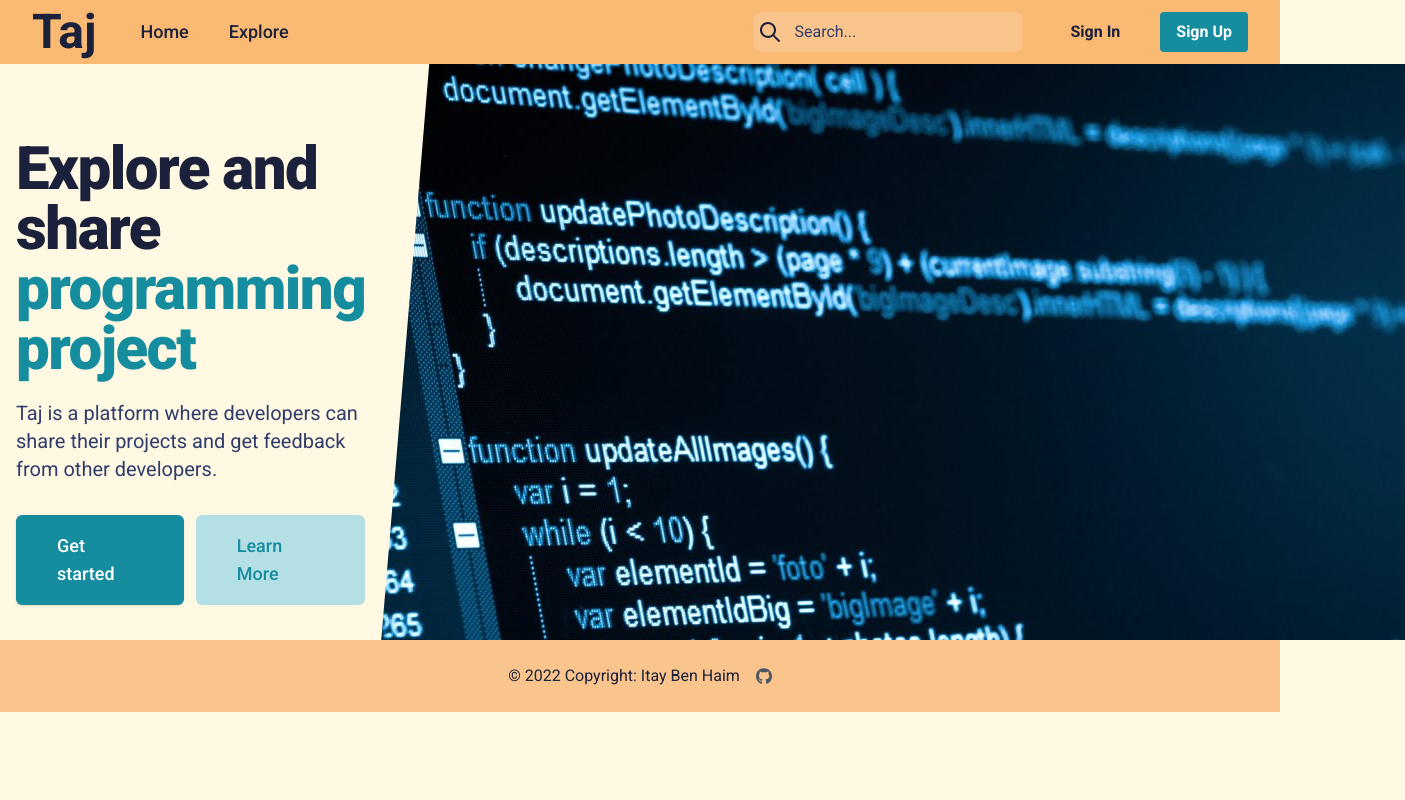
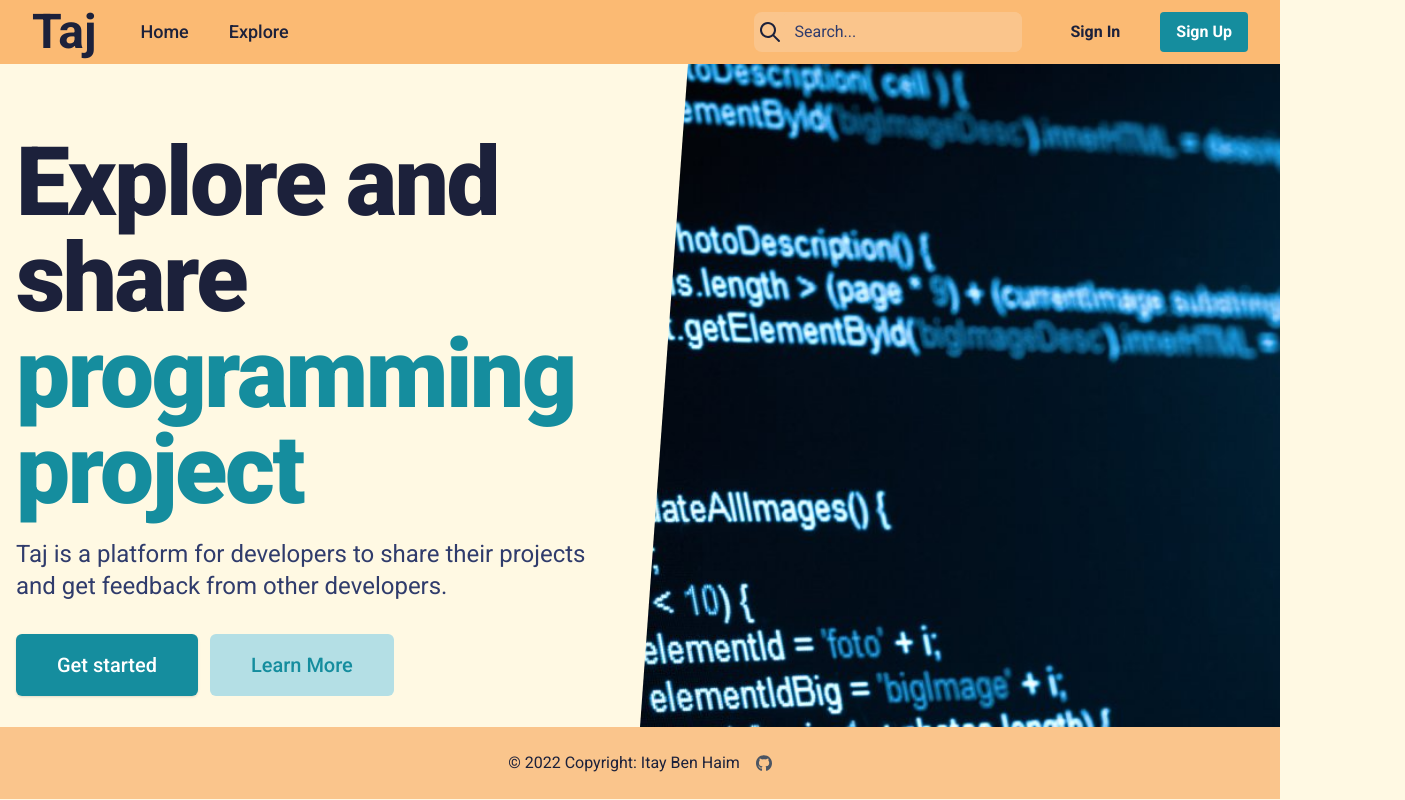
Before and after one commit to ItayElf/taj, a React (Create React App) app in the folder frontend/: page / in a window 1280 px wide. Shown: the whole page, 1405 px wide, since content can reach past the window. Built offline with nearby package versions, Linux system fonts and the light colour scheme.

Commit message:
fix home page

```diff
--- a/frontend/src/App.tsx
+++ b/frontend/src/App.tsx
@@ -6,7 +6,7 @@ import Home from "./pages/Home";
 
 function App() {
   return (
-    <div>
+    <div className="h-full w-full">
       <Header username="" />
       <Home />
       <Footer />
--- a/frontend/src/index.css
+++ b/frontend/src/index.css
@@ -1,4 +1,11 @@
 @import url("https://fonts.googleapis.com/css2?family=Roboto:ital,wght@0,100;0,300;0,400;0,500;0,700;0,900;1,100;1,300;1,400;1,500;1,700;1,900&display=swap");
+
+html,
+body,
+#root,
+#root > div {
+  height: 100%;
+}
 
 @tailwind base;
 @tailwind components;
@@ -9,4 +16,7 @@
     clip-path: polygon(3rem 0, 100% 0, 100% 100%, 0 100%);
     shape-outside: polygon(3rem 0, 100% 0, 100% 100%, 0 100%);
   }
+  .h-full-main {
+    height: calc(100vh - 137.05px);
+  }
 }
--- a/frontend/src/pages/Home.tsx
+++ b/frontend/src/pages/Home.tsx
@@ -2,22 +2,22 @@ import code from "../imgs/code.jpg";
 
 export default function Home() {
   return (
-    <div className="flex items-center justify-between">
-      <main className="mx-auto mt-10 max-w-7xl px-4 ">
+    <div className="h-full-main grid grid-cols-2 items-center">
+      <main className="mx-auto mt-10 max-w-7xl px-4">
         <div>
-          <h1 className="text-6xl font-extrabold tracking-tight">
+          <h1 className="text-8xl font-extrabold tracking-tight">
             <span className="block ">Explore and share</span>
             <span className="text-primary block">programming project</span>
           </h1>
-          <p className="text-primary-dark mx-0 mt-5 max-w-xl text-xl">
-            Taj is a platform where developers can share their projects and get
+          <p className="text-primary-dark mx-0 mt-5 max-w-xl text-2xl">
+            Taj is a platform for developers to share their projects and get
             feedback from other developers.
           </p>
-          <div className="mt-5 sm:mt-8 sm:flex sm:justify-center lg:justify-start">
+          <div className="mt-8 flex justify-start">
             <div className="rounded-md shadow">
               <a
                 href="#"
-                className="bg-primary hover:bg-primary/80 flex w-full items-center justify-center rounded-md border border-transparent py-4 px-10 text-lg font-medium text-white"
+                className="bg-primary hover:bg-primary/80 flex w-full items-center justify-center rounded-md border border-transparent py-4 px-10 text-xl font-medium text-white"
               >
                 Get started
               </a>
@@ -26,7 +26,7 @@ export default function Home() {
             <div className="mt-3 sm:mt-0 sm:ml-3">
               <a
                 href="#"
-                className="bg-primary-extra-light text-primary hover:bg-primary-extra-light/80 flex w-full items-center justify-center rounded-md border border-transparent py-4 px-10 text-lg font-medium"
+                className="bg-primary-extra-light text-primary hover:bg-primary-extra-light/80 flex w-full items-center justify-center rounded-md border border-transparent py-4 px-10 text-xl font-medium"
               >
                 Learn More
               </a>
@@ -34,7 +34,7 @@ export default function Home() {
           </div>
         </div>
       </main>
-      <img src={code} className="clip-path-slash object-cover" />
+      <img src={code} className="clip-path-slash h-full object-cover" />
     </div>
   );
 }
```
